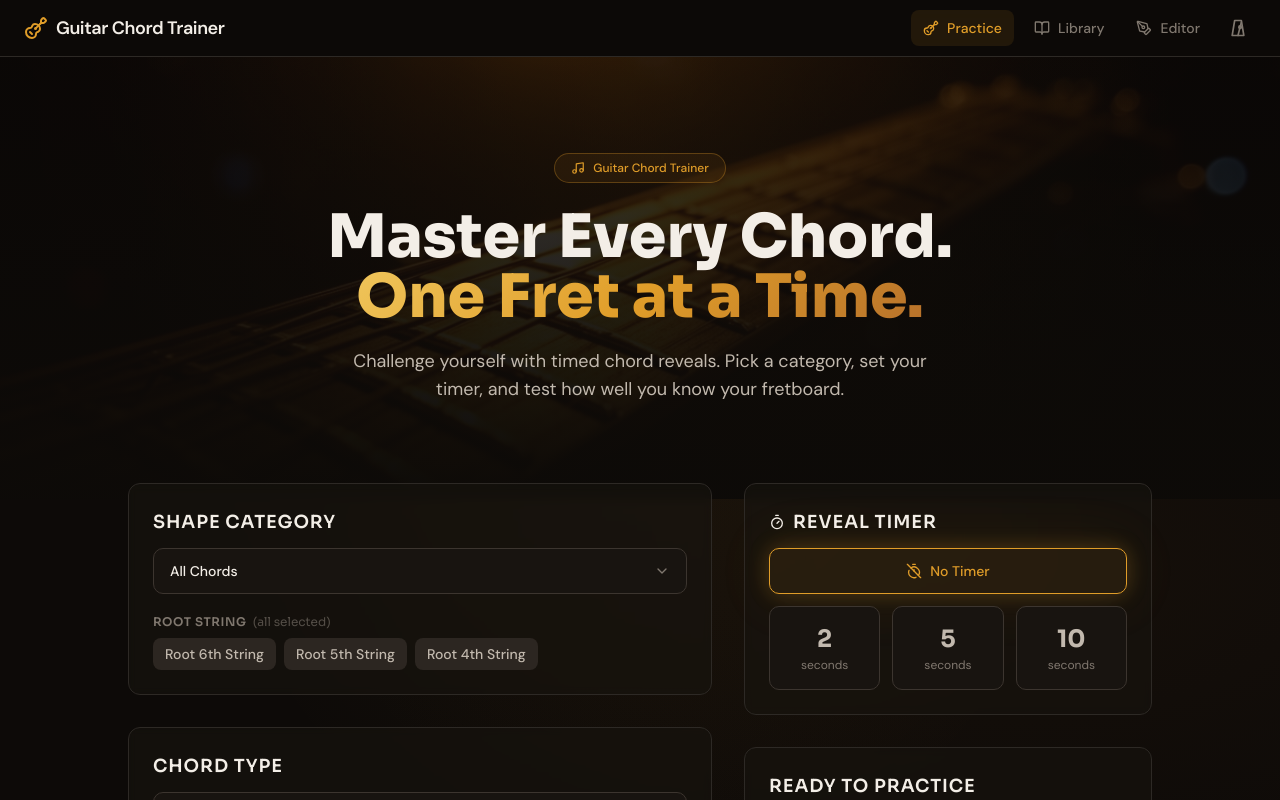
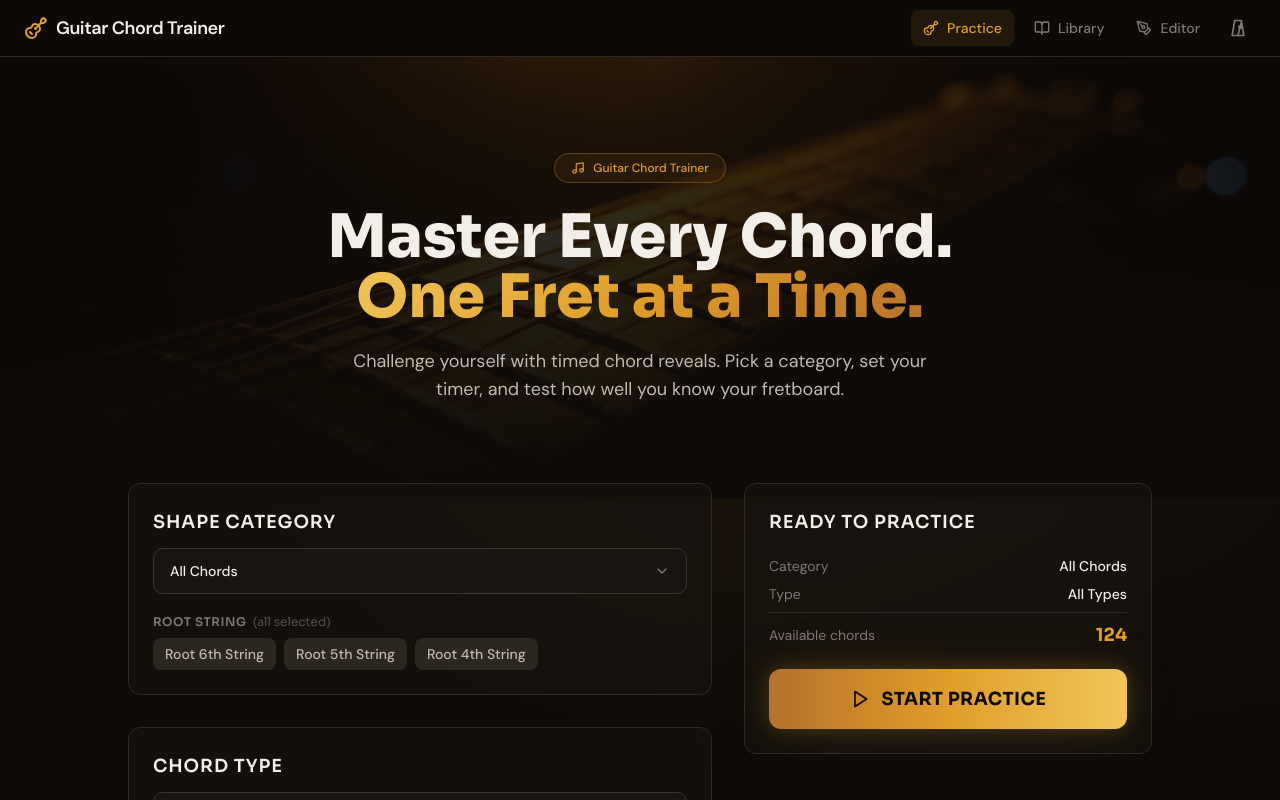
Before and after one commit to randysoller/FretMaster, a React (Vite) app: page /chord-practice in a window 1280 px wide. Shown: the top 800 px of the page. Built offline with nearby package versions, Linux system fonts and the light colour scheme.

Commit message:
Remove reveal timer from chord practice setup

```diff
--- a/src/pages/Home.tsx
+++ b/src/pages/Home.tsx
@@ -2,7 +2,6 @@ import { useNavigate } from 'react-router-dom';
 import { usePracticeStore } from '@/stores/practiceStore';
 import CategorySelector from '@/components/features/CategorySelector';
 import TypeSelector from '@/components/features/TypeSelector';
-import TimerSelector from '@/components/features/TimerSelector';
 import { CATEGORY_LABELS, CHORD_TYPE_LABELS, BARRE_ROOT_LABELS } from '@/types/chord';
 import { Play, Music, AlertCircle } from 'lucide-react';
 import heroImg from '@/assets/hero-guitar.jpg';
@@ -66,13 +65,8 @@ export default function Home() {
               </div>
             </div>
 
-            {/* Right: Timer + Start */}
+            {/* Right: Summary + Start */}
             <div className="lg:col-span-5 space-y-4 sm:space-y-6 lg:space-y-8">
-              <div className="rounded-xl border border-[hsl(var(--border-subtle))] bg-[hsl(var(--bg-elevated)/0.6)] backdrop-blur-sm p-4 sm:p-6">
-                <TimerSelector />
-              </div>
-
-              {/* Summary + Start */}
               <div className="rounded-xl border border-[hsl(var(--border-subtle))] bg-[hsl(var(--bg-elevated)/0.6)] backdrop-blur-sm p-4 sm:p-6 space-y-4 sm:space-y-5">
                 <h3 className="font-display text-base sm:text-lg font-semibold text-[hsl(var(--text-default))] uppercase tracking-wider">
                   Ready to Practice
```
